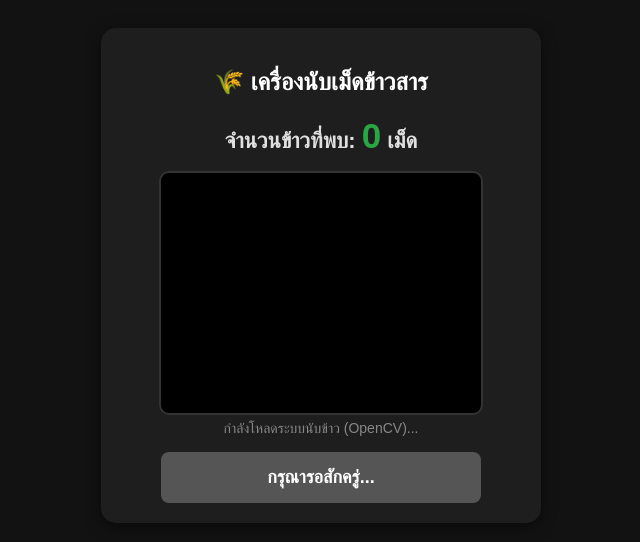
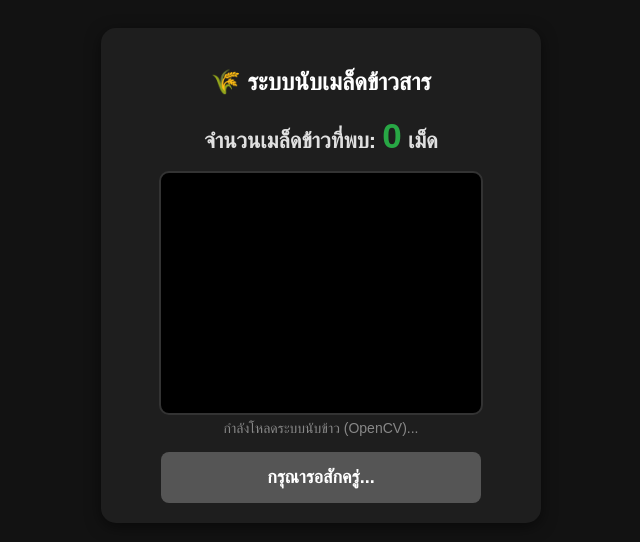
Before and after one commit to Kritsardapun/rice-counter, a plain HTML site: page index.html in a window 1280 px wide. Shown: the whole page, without its empty margins (319-959 px from the left). Drawn offline with Linux system fonts and the light colour scheme.

Commit message:
index.html

```diff
--- a/index.html
+++ b/index.html
@@ -3,7 +3,7 @@
 <head>
     <meta charset="UTF-8">
     <meta name="viewport" content="width=device-width, initial-scale=1.0">
-    <title>🌾 เครื่องนับเม็ดข้าวสาร</title>
+    <title>🌾 ระบบนับเมล็ดข้าวสาร</title>
     <style>
         body { font-family: Arial, sans-serif; text-align: center; background-color: #121212; color: white; padding: 20px; }
         .container { max-width: 400px; margin: auto; background: #1e1e1e; padding: 20px; border-radius: 15px; box-shadow: 0px 4px 15px rgba(0,0,0,0.5); }
@@ -18,8 +18,8 @@
 <body>
 
 <div class="container">
-    <h2>🌾 เครื่องนับเม็ดข้าวสาร</h2>
-    <div class="counter-box">จำนวนข้าวที่พบ: <span id="counterDisplay">0</span> เม็ด</div>
+    <h2>🌾 ระบบนับเมล็ดข้าวสาร</h2>
+    <div class="counter-box">จำนวนเมล็ดข้าวที่พบ: <span id="counterDisplay">0</span> เม็ด</div>
     <video id="videoInput" width="320" height="240" autoplay playsinline style="display:none;"></video>
     <canvas id="canvasOutput" width="320" height="240"></canvas>
     <div id="status">กำลังโหลดระบบนับข้าว (OpenCV)...</div>
```
